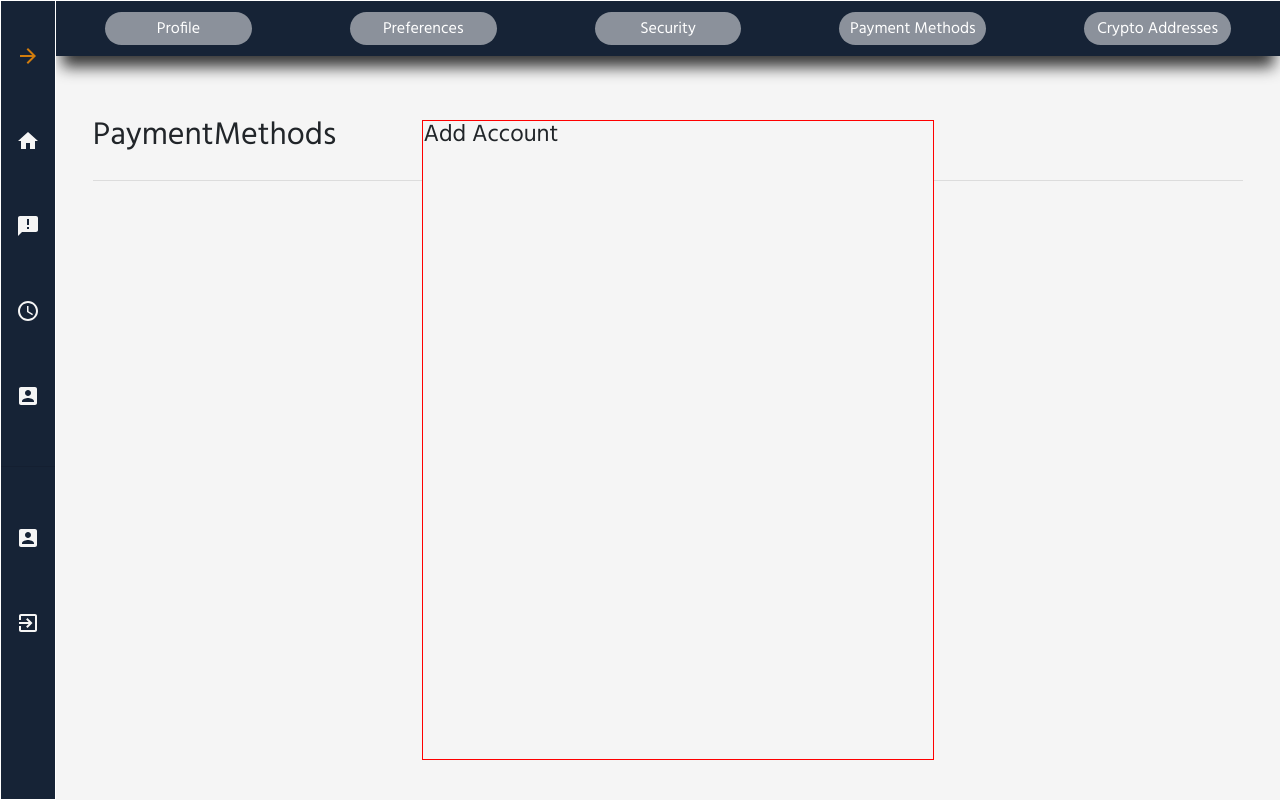
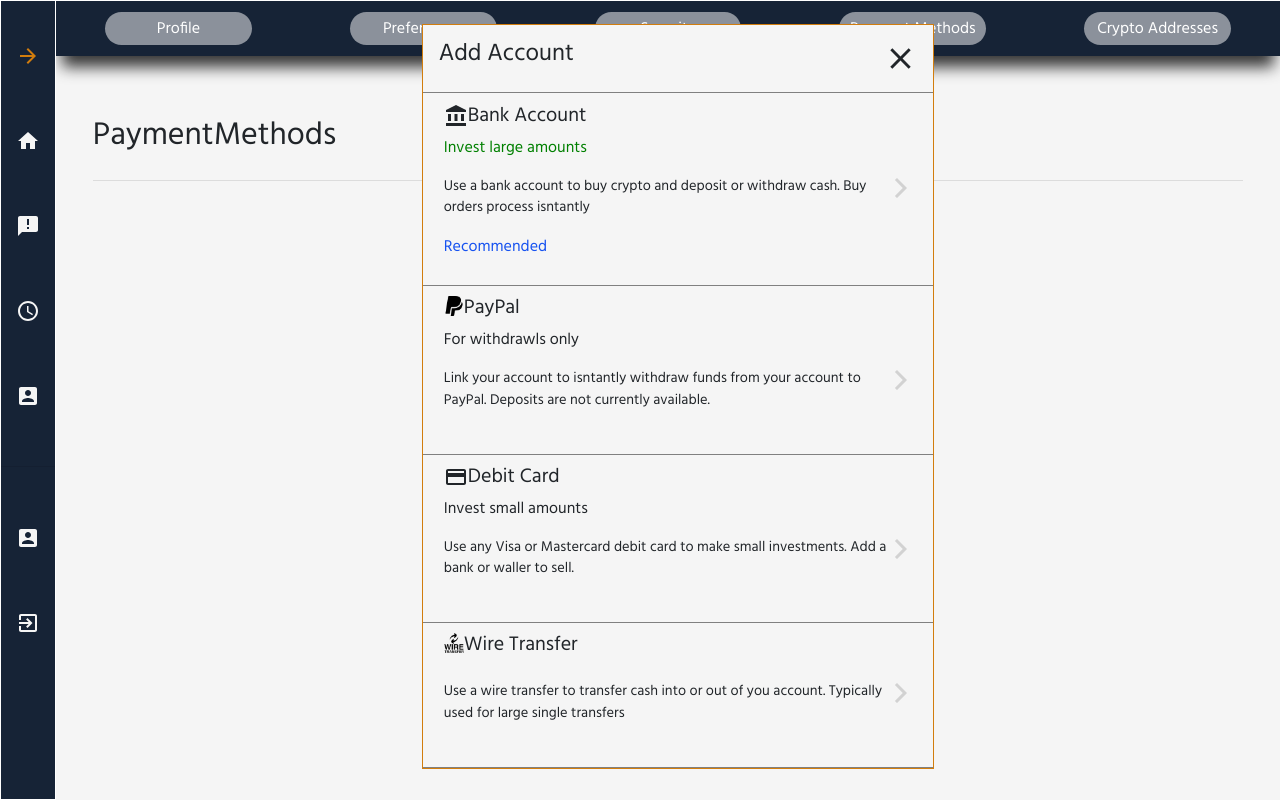
Before and after one commit to JoshuaDinh/CryptoCurrency-WebSite, a React (Create React App) app: page /PaymentMethods in a window 1280 px wide. Both pictures are taken after a click on the button "Add a payment method". Built offline with nearby package versions, Linux system fonts and the light colour scheme; no server answers.

Commit message:
added files

```diff
--- a/src/Components/PaymentMethods/SelectPaymentMethods/SelectPaymentMethods.js
+++ b/src/Components/PaymentMethods/SelectPaymentMethods/SelectPaymentMethods.js
@@ -1,11 +1,82 @@
-import React from "react";
+import React, { useState } from "react";
 import "./selectPaymentMethods.css";
+import CloseIcon from "@material-ui/icons/Close";
+import AccountBalanceIcon from "@material-ui/icons/AccountBalance";
+import PaymentIcon from "@material-ui/icons/Payment";
+import paypal from "../../../images/paypal.png";
+import wiretransfer from "../../../images/wiretransfer.png";
+import ArrowForwardIosIcon from "@material-ui/icons/ArrowForwardIos";
+
+export const PaymentSelection = ({
+  title,
+  subTitle,
+  description,
+  Recommended,
+  icon,
+}) => {
+  const [selected, setSelected] = useState(false);
+
+  return (
+    <div
+      className="paymentSelection"
+      onMouseEnter={() => setSelected(true)}
+      onMouseLeave={() => setSelected(false)}
+    >
+      <div className="paymentSelection__title">
+        {icon}
+        <h5>{title}</h5>
+      </div>
+      <p
+        className={`"paymentSelection__subTitle" ${
+          Recommended && "paymentSelection__bank"
+        }`}
+      >
+        {subTitle}
+      </p>
+      <div className="paymentSelection__description-container">
+        <p className="paymentSelection__description">{description}</p>
+        <ArrowForwardIosIcon
+          className={`paymentSelection__arrow-icon ${
+            selected && "paymentSelection__selected"
+          }`}
+        />
+      </div>
+      <p className="paymentSelection__recommended">{Recommended}</p>
+    </div>
+  );
+};
 
 export const SelectPaymentMethods = () => {
   return (
     <div className="selectPaymentMethods">
-      <h4>Add Account</h4>
-      {/* close icon flexed */}
+      <div className="selectPaymentMethods__header">
+        <h4>Add Account</h4>
+        <CloseIcon fontSize="large" />
+      </div>
+      <PaymentSelection
+        title="Bank Account"
+        icon={<AccountBalanceIcon />}
+        subTitle="Invest large amounts"
+        description="Use a bank account to buy crypto and deposit or withdraw cash. Buy orders process isntantly"
+        Recommended="Recommended"
+      />
+      <PaymentSelection
+        title="PayPal"
+        icon={<img src={paypal} />}
+        subTitle="For withdrawls only"
+        description="Link your account to isntantly withdraw funds from your account to PayPal. Deposits are not currently available."
+      />
+      <PaymentSelection
+        title="Debit Card"
+        icon={<PaymentIcon />}
+        subTitle="Invest small amounts"
+        description="Use any Visa or Mastercard debit card to make small investments. Add a bank or waller to sell."
+      />
+      <PaymentSelection
+        title="Wire Transfer"
+        icon={<img src={wiretransfer} />}
+        description="Use a wire transfer to transfer cash into or out of you account. Typically used for large single transfers"
+      />
     </div>
   );
 };
--- a/src/Components/PaymentMethods/SelectPaymentMethods/selectPaymentMethods.css
+++ b/src/Components/PaymentMethods/SelectPaymentMethods/selectPaymentMethods.css
@@ -1,11 +1,57 @@
 /* Select Payment Methods */
 
 .selectPaymentMethods {
-  border: 1px solid red;
+  border: 1px solid #d27d0d;
+  display: flex;
+  flex-direction: column;
   width: 40vw;
-  height: 80vh;
   position: absolute;
-  top: 15%;
+  top: 3%;
   left: 33%;
   background-color: whitesmoke;
+  cursor: pointer;
 }
+
+.selectPaymentMethods__header {
+  padding: 3%;
+  display: flex;
+  justify-content: space-between;
+  align-items: center;
+  border-bottom: 1px solid grey;
+}
+
+.paymentSelection__title {
+  display: flex;
+  align-items: flex-start;
+}
+
+/* Payment Selection */
+
+.paymentSelection {
+  border-bottom: 1px solid grey;
+  padding: 2% 4%;
+  background-color: whitesmoke;
+}
+
+.paymentSelection__description-container {
+  display: flex;
+}
+
+.paymentSelection__description {
+  font-size: 0.9rem;
+}
+.paymentSelection__arrow-icon {
+  color: rgb(128, 128, 128, 0.3);
+}
+.paymentSelection__selected {
+  color: #d27d0d;
+  transform: translateX(10px);
+}
+
+.paymentSelection__recommended {
+  color: #1652f0;
+}
+
+.paymentSelection__bank {
+  color: green;
+}
```
Also changed, not shown: src/images/paypal.png (added), src/images/wiretransfer.png (added).
